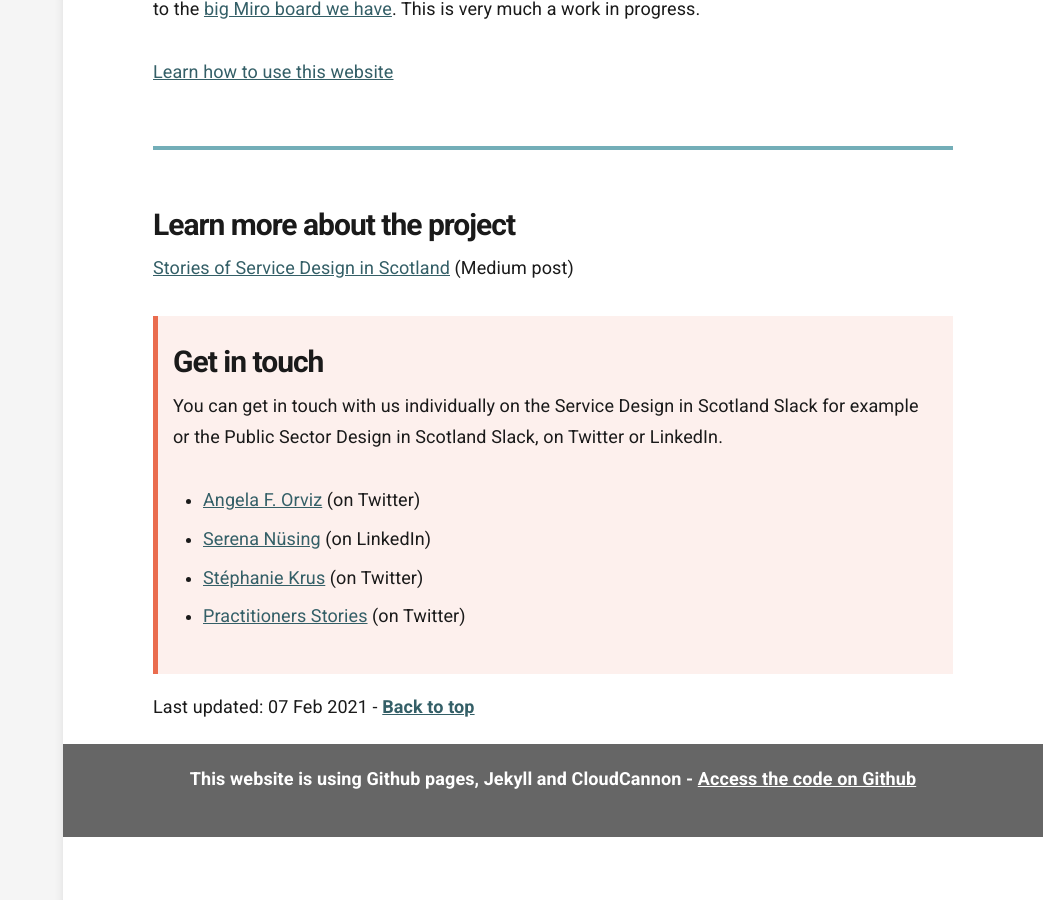
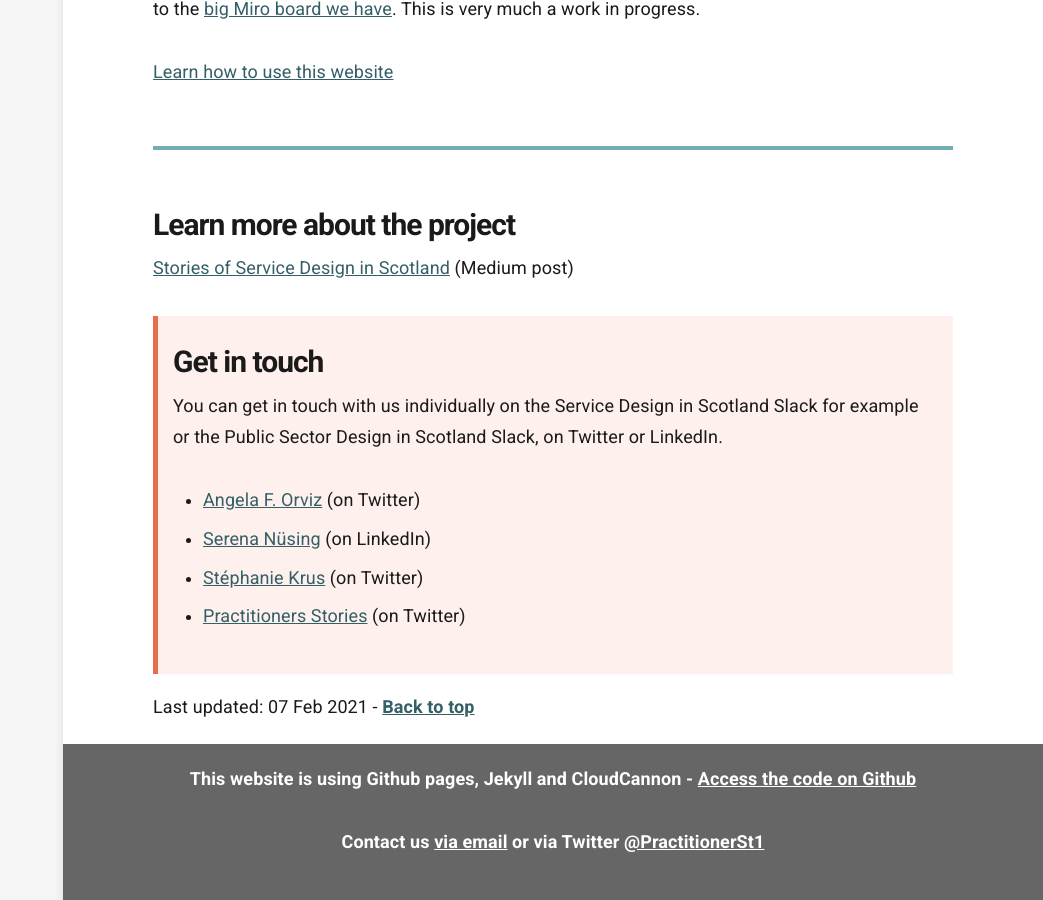
Before and after one commit to stephanie-K/practitioner-stories, a Jekyll site: the page built from index.md, in a window 1280 px wide and 900 px high, scrolled down 3414 px. Shown: the whole window, without its empty margins (237-1280 px from the left). Built offline with Jekyll 4.4.1, drawn with Linux system fonts in a browser that asks for light colours.

Commit message:
add contact us in the footer

```diff
--- a/_layouts/default.html
+++ b/_layouts/default.html
@@ -92,6 +92,7 @@
 
 		<footer>
 			<p>This website is using Github pages, Jekyll and CloudCannon - <a href="https://github.com/stephanie-K/practitioner-stories" target="_blank">Access the code on Github</a></p>
+			<p>Contact us <a href="mailto:practitionerstories@gmail.com?Subject=Website%20-%20contact"><strong>via email</strong></a> or via Twitter <a href="https://twitter.com/PractitionerSt1"><strong>@PractitionerSt1</strong></a></p>
 		</footer>
 
 		<script>
```
